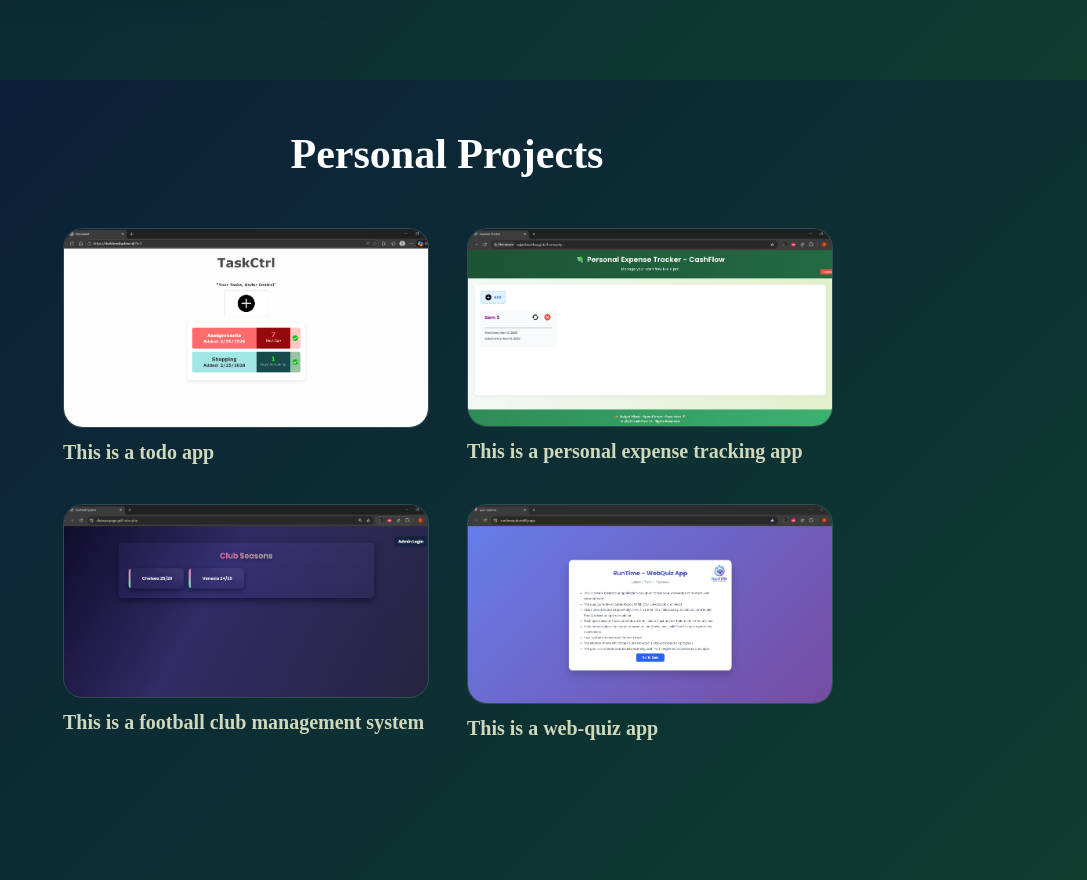
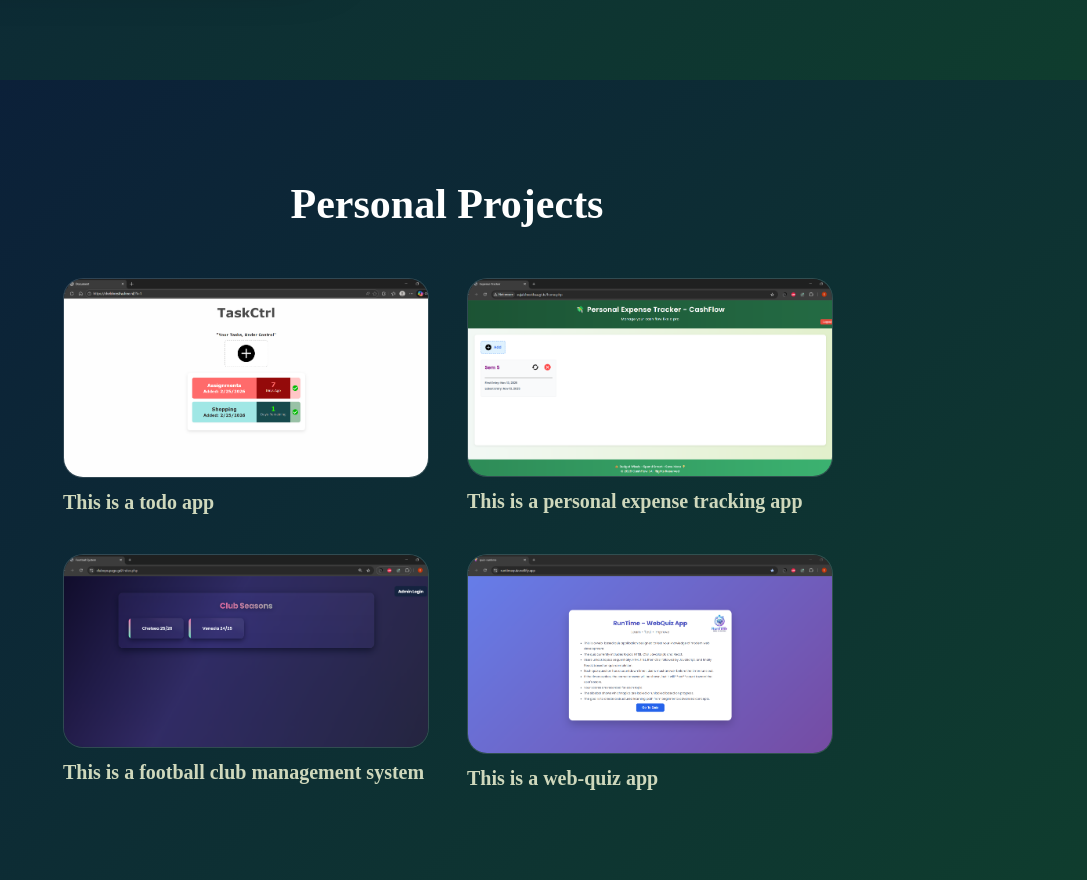
Before and after one commit to Sujal-Shrestha-SS/portfolio, a React (Vite) app in the folder my-portfolio/: page / in a window 1280 px wide. Shown: the part 1520-2400 px from the top of the page, without its empty margins (193-1280 px from the left). Built offline with nearby package versions, Linux system fonts and the light colour scheme.

Commit message:
managing margin for title

```diff
--- a/my-portfolio/src/components/Projects.jsx
+++ b/my-portfolio/src/components/Projects.jsx
@@ -4,7 +4,7 @@ import projects from '../data/projectsData'
 
 const Projects = () => {
   return (
-    <Container>
+    <Container id="projects">
       <Title>Personal Projects</Title>
 
       <ProjectWrapper>
@@ -46,7 +46,8 @@ const Container = styled.div`
 `
 const Title = styled.h1`
   font-size: 42px;
-  margin: 50px;
+  margin-top: 100px;
+  margin-bottom: 50px;
 `
 const ProjectWrapper = styled.div`
   width: 60%;
```
